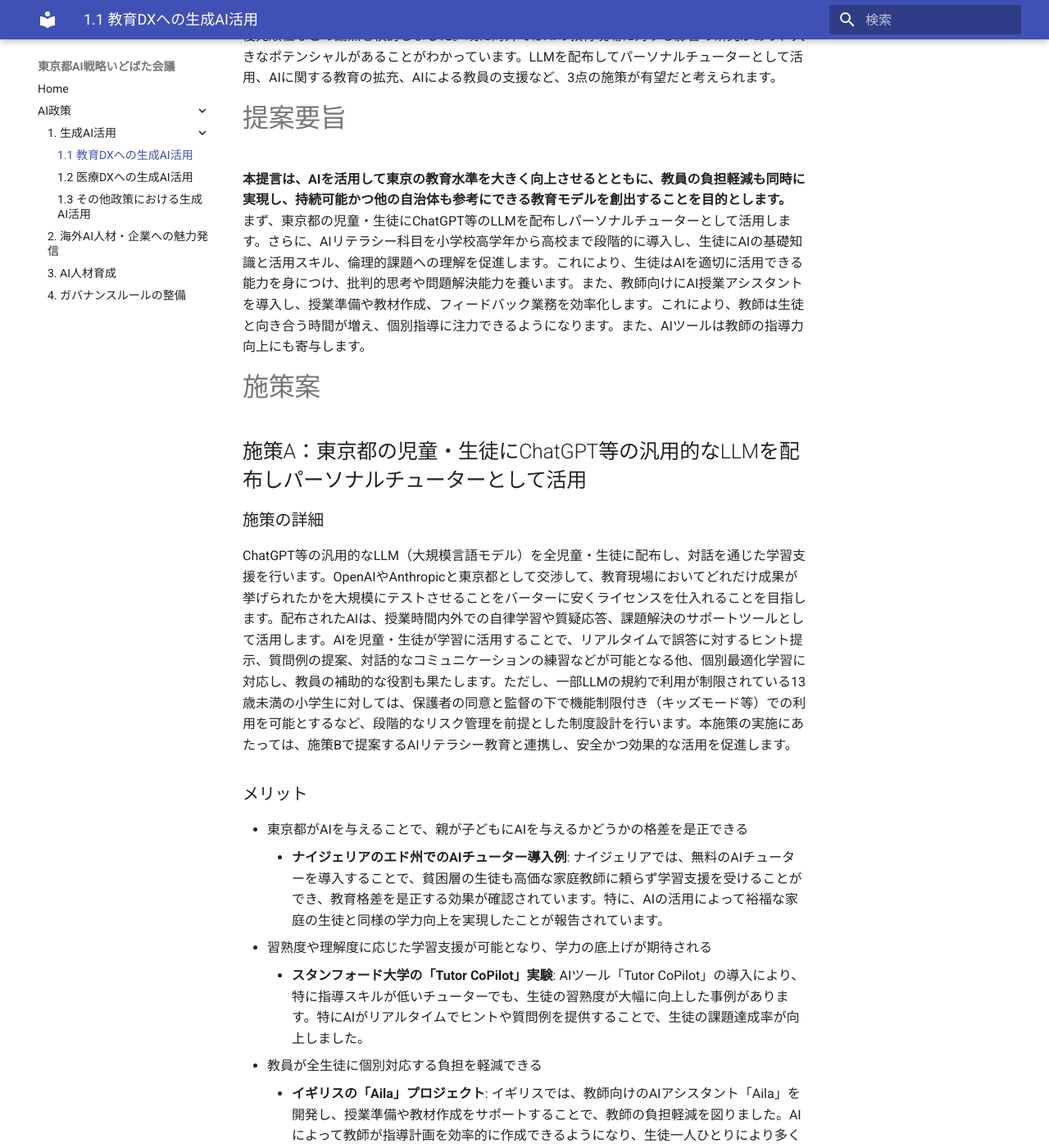
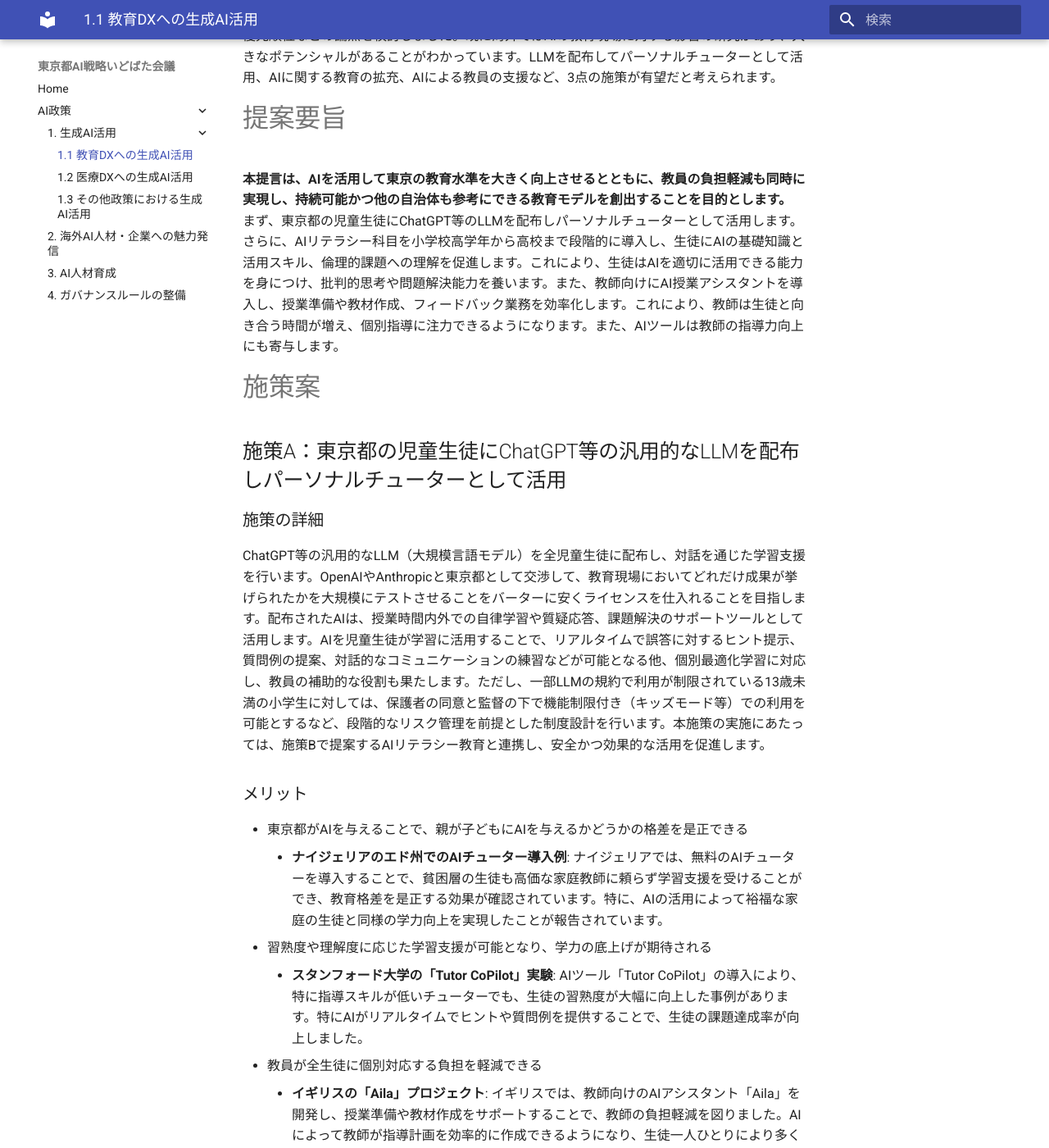
Before and after one commit to takahiroanno2024/2025_ai_idobatakaigi_output, an MkDocs documentation site: the page built from docs/1.1_教育DXへの生成AI活用.md, in a window 1280 px wide and 1400 px high, scrolled down 526 px. Shown: the whole window at 82% size. Built offline with MkDocs 1.6.1 and Material for MkDocs 9.7.7, drawn with Linux system fonts in a browser that asks for light colours; some of the changed text lies outside the part shown.

Commit message:
「児童・生徒」を「児童生徒」に統一 (Eitaro Suda)

```diff
--- a/docs/1.1_教育DXへの生成AI活用.md
+++ b/docs/1.1_教育DXへの生成AI活用.md
@@ -11,14 +11,14 @@
 本提言の作成にあたり、AIチャット、掲示板、X、YouTube等を通じて有識者の意見を収集し、**文部科学省の「初等中等教育段階における生成 AI の利活用に関するガイドライン」も参照しながら、**教育格差の是正の必要性や、AI活用の有効性、導入にあたってのハードル、プライバシーと監視のバランス、AI導入の優先順位などの論点を検討しました。既に海外ではAIの教育現場に対する影響の研究があり、大きなポテンシャルがあることがわかっています。LLMを配布してパーソナルチューターとして活用、AIに関する教育の拡充、AIによる教員の支援など、3点の施策が有望だと考えられます。
 
 # 提案要旨
-**本提言は、AIを活用して東京の教育水準を大きく向上させるとともに、教員の負担軽減も同時に実現し、持続可能かつ他の自治体も参考にできる教育モデルを創出することを目的とします。** まず、東京都の児童・生徒にChatGPT等のLLMを配布しパーソナルチューターとして活用します。さらに、AIリテラシー科目を小学校高学年から高校まで段階的に導入し、生徒にAIの基礎知識と活用スキル、倫理的課題への理解を促進します。これにより、生徒はAIを適切に活用できる能力を身につけ、批判的思考や問題解決能力を養います。また、教師向けにAI授業アシスタントを導入し、授業準備や教材作成、フィードバック業務を効率化します。これにより、教師は生徒と向き合う時間が増え、個別指導に注力できるようになります。また、AIツールは教師の指導力向上にも寄与します。
+**本提言は、AIを活用して東京の教育水準を大きく向上させるとともに、教員の負担軽減も同時に実現し、持続可能かつ他の自治体も参考にできる教育モデルを創出することを目的とします。** まず、東京都の児童生徒にChatGPT等のLLMを配布しパーソナルチューターとして活用します。さらに、AIリテラシー科目を小学校高学年から高校まで段階的に導入し、生徒にAIの基礎知識と活用スキル、倫理的課題への理解を促進します。これにより、生徒はAIを適切に活用できる能力を身につけ、批判的思考や問題解決能力を養います。また、教師向けにAI授業アシスタントを導入し、授業準備や教材作成、フィードバック業務を効率化します。これにより、教師は生徒と向き合う時間が増え、個別指導に注力できるようになります。また、AIツールは教師の指導力向上にも寄与します。
 
 # 施策案
 
-## 施策A：東京都の児童・生徒にChatGPT等の汎用的なLLMを配布しパーソナルチューターとして活用
+## 施策A：東京都の児童生徒にChatGPT等の汎用的なLLMを配布しパーソナルチューターとして活用
 
 ### 施策の詳細
-ChatGPT等の汎用的なLLM（大規模言語モデル）を全児童・生徒に配布し、対話を通じた学習支援を行います。OpenAIやAnthropicと東京都として交渉して、教育現場においてどれだけ成果が挙げられたかを大規模にテストさせることをバーターに安くライセンスを仕入れることを目指します。配布されたAIは、授業時間内外での自律学習や質疑応答、課題解決のサポートツールとして活用します。AIを児童・生徒が学習に活用することで、リアルタイムで誤答に対するヒント提示、質問例の提案、対話的なコミュニケーションの練習などが可能となる他、個別最適化学習に対応し、教員の補助的な役割も果たします。ただし、一部LLMの規約で利用が制限されている13歳未満の小学生に対しては、保護者の同意と監督の下で機能制限付き（キッズモード等）での利用を可能とするなど、段階的なリスク管理を前提とした制度設計を行います。本施策の実施にあたっては、施策Bで提案するAIリテラシー教育と連携し、安全かつ効果的な活用を促進します。
+ChatGPT等の汎用的なLLM（大規模言語モデル）を全児童生徒に配布し、対話を通じた学習支援を行います。OpenAIやAnthropicと東京都として交渉して、教育現場においてどれだけ成果が挙げられたかを大規模にテストさせることをバーターに安くライセンスを仕入れることを目指します。配布されたAIは、授業時間内外での自律学習や質疑応答、課題解決のサポートツールとして活用します。AIを児童生徒が学習に活用することで、リアルタイムで誤答に対するヒント提示、質問例の提案、対話的なコミュニケーションの練習などが可能となる他、個別最適化学習に対応し、教員の補助的な役割も果たします。ただし、一部LLMの規約で利用が制限されている13歳未満の小学生に対しては、保護者の同意と監督の下で機能制限付き（キッズモード等）での利用を可能とするなど、段階的なリスク管理を前提とした制度設計を行います。本施策の実施にあたっては、施策Bで提案するAIリテラシー教育と連携し、安全かつ効果的な活用を促進します。
 
 ### メリット
 - 東京都がAIを与えることで、親が子どもにAIを与えるかどうかの格差を是正できる
@@ -58,7 +58,7 @@ ChatGPT等の汎用的なLLM（大規模言語モデル）を全児童・生徒
 - 生成AI時代に必須のスキルを若いうちから習得できる
     - **アメリカのスタンフォード大学での実験では、AIアシスタント「Tutor CoPilot」が導入され、学生の学力向上が確認されました。特に、AIがチューターをサポートすることで、低スキルの教師でも生徒の学力を大きく向上させる効果があり、AIによる学力向上が期待されます。**
 
-- 親や家庭の状況にかかわらず、全ての児童・生徒に平等な学習機会を提供
+- 親や家庭の状況にかかわらず、全ての児童生徒に平等な学習機会を提供
     - **ナイジェリアのエド州での生成AIプログラムでは、家庭の経済状況にかかわらず、全ての生徒に対話型英語練習を提供し、特に低所得層の生徒の学力向上が顕著でした。AIを活用することで、貧困層でも学力向上のチャンスが広がります。**
 
 - 批判的思考を育て、AIを適切に活用できる素養を形成
```
